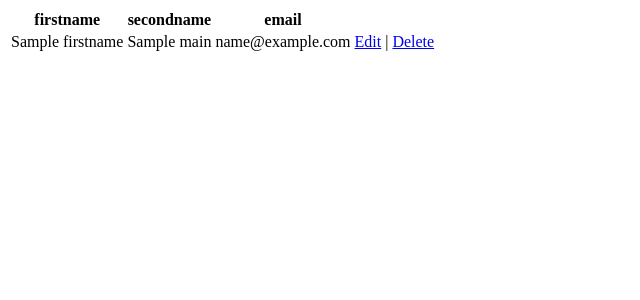
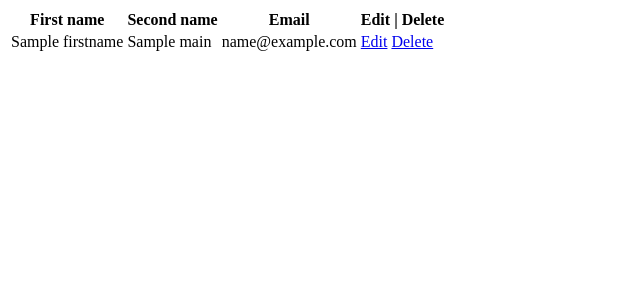
Before and after one commit to YarHovor/webinse_test, a Symfony app: template templates/main/table.html.twig in a window 1280 px wide. Shown: the top 300 px of the page, without its empty margins (0-640 px from the left). Run offline with Twig, Linux system fonts and the light colour scheme; the template is opened without the code that fills it: most values are stand-ins (such as "Sample title", 1, 10 or a date in 2020); some libraries are stand-ins or nearby versions.

Commit message:
bootstrap

```diff
--- a/src/Controller/MainController.php
+++ b/src/Controller/MainController.php
@@ -34,10 +34,11 @@
 
             }
 
+           /*
             if ($request->isXmlHttpRequest()) {
                 return $this->redirectToRoute('main');
             }
-
+*/
 
 
         $mains = $mainRepository->findAll();
--- a/templates/main/table.html.twig
+++ b/templates/main/table.html.twig
@@ -1,9 +1,13 @@
-<table>
+<div class="container w-75 border rounded-sm mt-3 w-100-md">
+    <table class="table table-sm">
+        <thead class="table-borderless">
         <tr>
-        <th>firstname</th>
-        <th>secondname</th>
-        <th>email</th>
+            <th class>First name</th>
+            <th>Second name</th>
+            <th>Email</th>
+            <th>Edit | Delete</th>
         </tr>
+        </thead>
         <tbody>
         {% for main in mains %}
         <tr>
@@ -11,10 +15,12 @@
             <td>{{ main.secondname }}</td>
             <td>{{ main.email }}</td>
             <td>
-        <a href="edit/{{ main.id }}">Edit</a> |
-        <a href="delete/{{ main.id }}" onclick="return confirm('Вы точно хотите удалить?');" >Delete</a>
+            <a href="edit/{{ main.id }}" class="btn btn-outline-info btn-sm">Edit</a>
+            <a href="delete/{{ main.id }}" onclick="return confirm('Вы точно хотите удалить?');"
+               class="btn btn-outline-danger btn-sm">Delete</a>
             </td>
         </tr>
         {% endfor %}
         </tbody>
     </table>
+</div>
```
Also changed, not shown: public/js/submit.js (+21 -20 lines), templates/main/index.html.twig (+7 -4 lines). Lines whose indentation alone changed are shown as unchanged.
